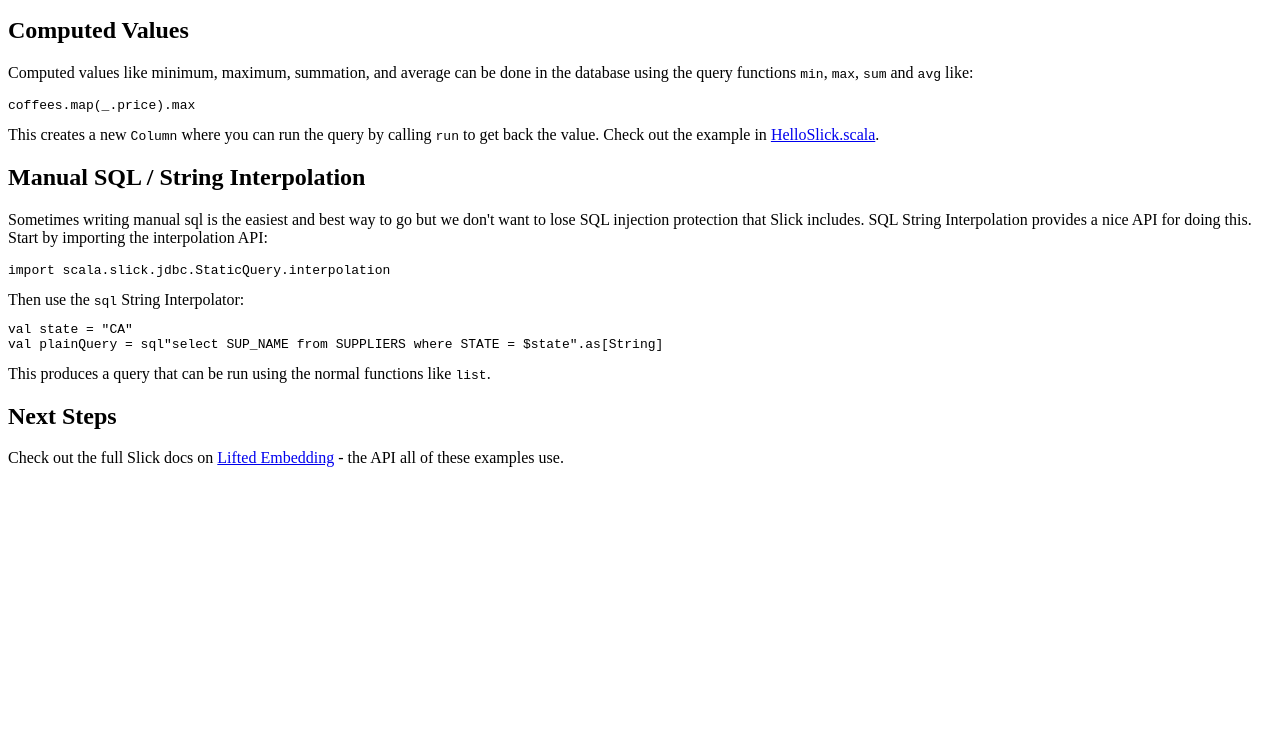
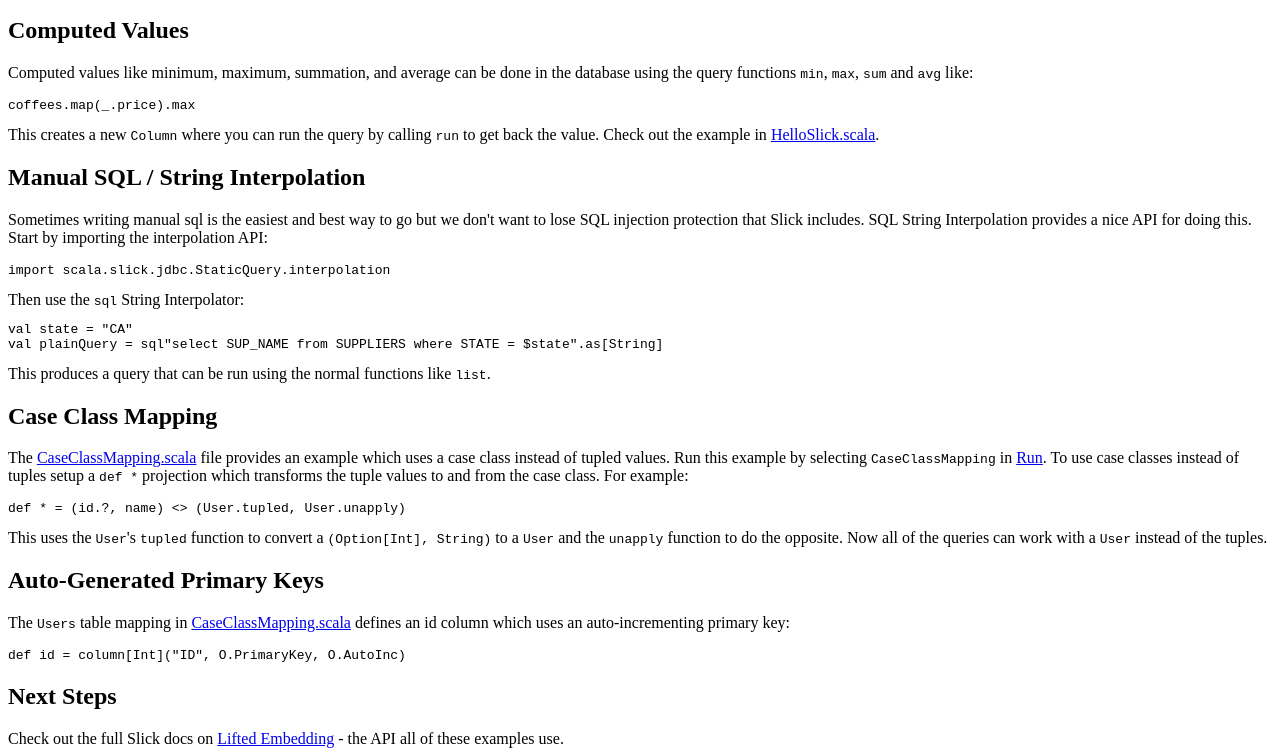
Before and after one commit to typesafehub/activator-hello-slick, a plain HTML site: page tutorial/index.html in a window 1280 px wide. Shown: the part 2449-3205 px from the top of the page. Before the commit the page ends 2924 px from the top, so only its background shows below. Drawn offline with Linux system fonts and the light colour scheme.

Commit message:
add case class mapping and auto-gen primary key

```diff
--- a/tutorial/index.html
+++ b/tutorial/index.html
@@ -184,15 +184,25 @@ val plainQuery = sql"select SUP_NAME from SUPPLIERS where STATE = $state".as[Str
     </p>
 </div>
 
-<!--
+<div>
+    <h2>Case Class Mapping</h2>
+
+    <p>
+        The <a href="#code/src/main/scala/CaseClassMapping.scala" class="shortcut">CaseClassMapping.scala</a> file provides an example which uses a case class instead of tupled values.  Run this example by selecting <code>CaseClassMapping</code> in <a href="#run" class="shortcut">Run</a>.  To use case classes instead of tuples setup a <code>def *</code> projection which transforms the tuple values to and from the case class.  For example:
+        <pre><code>def * = (id.?, name) <> (User.tupled, User.unapply)</code></pre>
+        This uses the <code>User</code>'s <code>tupled</code> function to convert a <code>(Option[Int], String)</code> to a <code>User</code> and the <code>unapply</code> function to do the opposite.  Now all of the queries can work with a <code>User</code> instead of the tuples.
+    </p>
+</div>
+
 <div>
     <h2>Auto-Generated Primary Keys</h2>
 
     <p>
+        The <code>Users</code> table mapping in <a href="#code/src/main/scala/CaseClassMapping.scala" class="shortcut">CaseClassMapping.scala</a> defines an id column which uses an auto-incrementing primary key:
+        <pre><code>def id = column[Int]("ID", O.PrimaryKey, O.AutoInc)</code></pre>
 
     </p>
 </div>
--->
 
 <div>
     <h2>Next Steps</h2>
```
Also changed, not shown: 3 other files.
